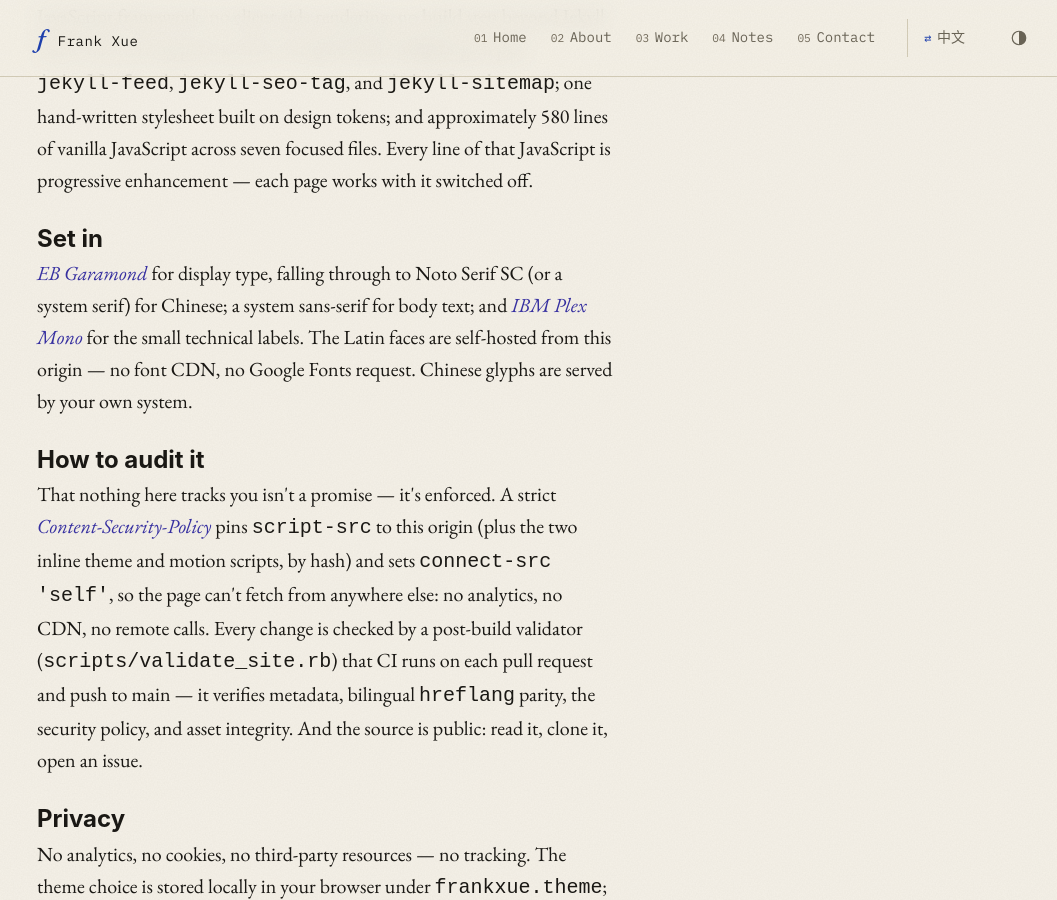
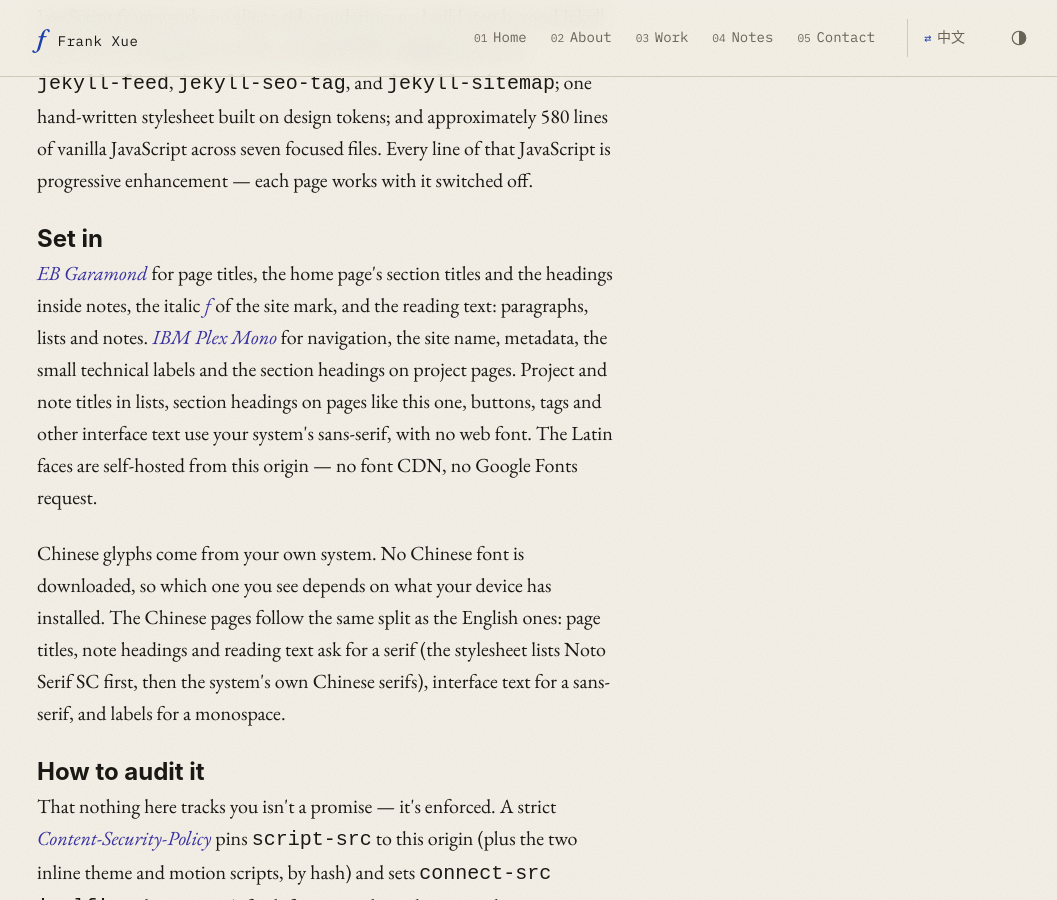
Before and after one commit to frankxue831/frankxue831.github.io, a Jekyll site: the page built from colophon.html, in a window 1280 px wide and 900 px high, scrolled down 515 px. Shown: the whole window, without its empty margins (101-1158 px from the left). Built offline with Jekyll 4.4.1, drawn with Linux system fonts in a browser that asks for light colours.

Commit message:
content(colophon): describe the type stacks main uses after #133 (EN/ZH) (#130)
* content(colophon): describe today's type stacks in EN and ZH

The "Set in" / 字体 copy still described the pre-#119 split (system
sans for body text) and named only a serif fallback for Chinese. Since
PR #120 the EN reading text is EB Garamond; PR #129 moves ZH reading
text to the system sans stack while ZH titles stay serif. Both pages
now say which surfaces are serif, sans and mono, which system faces
Han glyphs reach on macOS and Windows, that Noto Serif/Sans SC take
precedence only if installed locally, and that nothing Chinese is
downloaded. Same facts in both locales; the validator rejects the old
phrasings and requires the six face names on both pages.

Describes the state after #129 merges; merge after #129.

Co-Authored-By: Claude Fable 5.1 <noreply@anthropic.com>

* content(colophon): describe the type stacks main uses after #133 (EN/ZH)

* content(colophon): name the font each kind of heading actually renders in (EN/ZH)

* chore(comments): style.css and head.html font comments match serif reading text (no code change)

---------

Co-authored-by: Claude Fable 5.1 <noreply@anthropic.com>

```diff
--- a/_includes/head.html
+++ b/_includes/head.html
@@ -139,8 +139,8 @@
     {%- comment -%} Self-hosted fonts (no Google origin — see assets/fonts/ +
         the @font-face block at the top of style.css). Preload only the two
         above-the-fold Latin faces: EB Garamond roman (site mark + hero title +
-        headings) and IBM Plex Mono 400 (eyebrow labels + metadata). Body is
-        system-sans, so it needs no web font. CJK is system-served. {%- endcomment -%}
+        headings) and IBM Plex Mono 400 (eyebrow labels + metadata). Reading
+        text is EB Garamond too; UI text is system sans (no web font). CJK is system-served. {%- endcomment -%}
     {% if page.url == '/' or page.url == '/zh/' %}
     <link rel="preload" as="font" type="font/woff2" crossorigin href="{{ '/assets/fonts/eb-garamond-latin.woff2' | relative_url }}">
     <link rel="preload" as="font" type="font/woff2" crossorigin href="{{ '/assets/fonts/ibm-plex-mono-400-latin.woff2' | relative_url }}">
--- a/assets/css/style.css
+++ b/assets/css/style.css
@@ -1,7 +1,7 @@
 /* =========================================================
    Frank Xue - frankxue.dev
    Aesthetic: Codex - paper & ink. Light, monograph-feel.
-   Display: EB Garamond. Body/UI: system sans + system CJK.
+   Display + reading text: EB Garamond (CJK: system serif). UI: system sans.
    Mono: IBM Plex Mono.
    ========================================================= */
 
--- a/colophon.html
+++ b/colophon.html
@@ -35,11 +35,22 @@ alternate: /zh/colophon/
 
         <h2>Set in</h2>
         <p>
-            <em>EB Garamond</em> for display type, falling through to Noto Serif
-            SC (or a system serif) for Chinese; a system sans-serif for body
-            text; and <em>IBM Plex Mono</em> for the small technical labels. The
-            Latin faces are self-hosted from this origin — no font CDN, no Google
-            Fonts request. Chinese glyphs are served by your own system.
+            <em>EB Garamond</em> for page titles, the home page's section
+            titles and the headings inside notes, the italic <em>f</em> of the
+            site mark, and the reading text: paragraphs, lists and notes. <em>IBM Plex Mono</em> for navigation, the site
+            name, metadata, the small technical labels and the section headings
+            on project pages. Project and note
+            titles in lists, section headings on pages like this one, buttons,
+            tags and other interface text use your system's sans-serif, with no web font. The Latin faces are
+            self-hosted from this origin — no font CDN, no Google Fonts request.
+        </p>
+        <p>
+            Chinese glyphs come from your own system. No Chinese font is
+            downloaded, so which one you see depends on what your device has
+            installed. The Chinese pages follow the same split as the English
+            ones: page titles, note headings and reading text ask for a serif (the stylesheet
+            lists Noto Serif SC first, then the system's own Chinese serifs),
+            interface text for a sans-serif, and labels for a monospace.
         </p>
 
         <h2>How to audit it</h2>
--- a/zh/colophon.html
+++ b/zh/colophon.html
@@ -30,10 +30,10 @@ alternate: /colophon/
 
         <h2>字体</h2>
         <p>
-            标题字用 <em>EB Garamond</em>，中文回退到 Noto Serif SC 或系统衬线体；正文用系统无衬线体；小号技术标签用 <em>IBM Plex Mono</em>。
+            页面大标题、首页的章节标题和笔记里的小标题、站标里的斜体 <em>f</em>，以及段落、列表和笔记这些正文，用 <em>EB Garamond</em>；导航、站名、元数据、小号技术标签和项目页的章节标题用 <em>IBM Plex Mono</em>；列表里的项目和笔记标题、本页这类页面的章节标题、按钮、标签等界面文字用你系统里的无衬线体，不下载网络字体。拉丁字体都自托管在本站——不走字体 CDN，不向 Google Fonts 发请求。
         </p>
         <p>
-            拉丁字体都自托管在本站——不走字体 CDN，不向 Google Fonts 发请求。中文字形由你自己的系统提供。
+            中文字形由你自己的系统提供。本站不下载任何中文字体，所以具体显示哪一款，取决于你的设备装了什么。中文页面和英文页面的分工一样：页面大标题、笔记里的小标题和正文用衬线体（样式表里排第一的是 Noto Serif SC，没有的话就用系统自带的中文衬线体），界面文字用无衬线体，标签用等宽字体。
         </p>
 
         <h2>如何核对</h2>
```
Also changed, not shown: scripts/validate_site.rb (+12 -2 lines).
